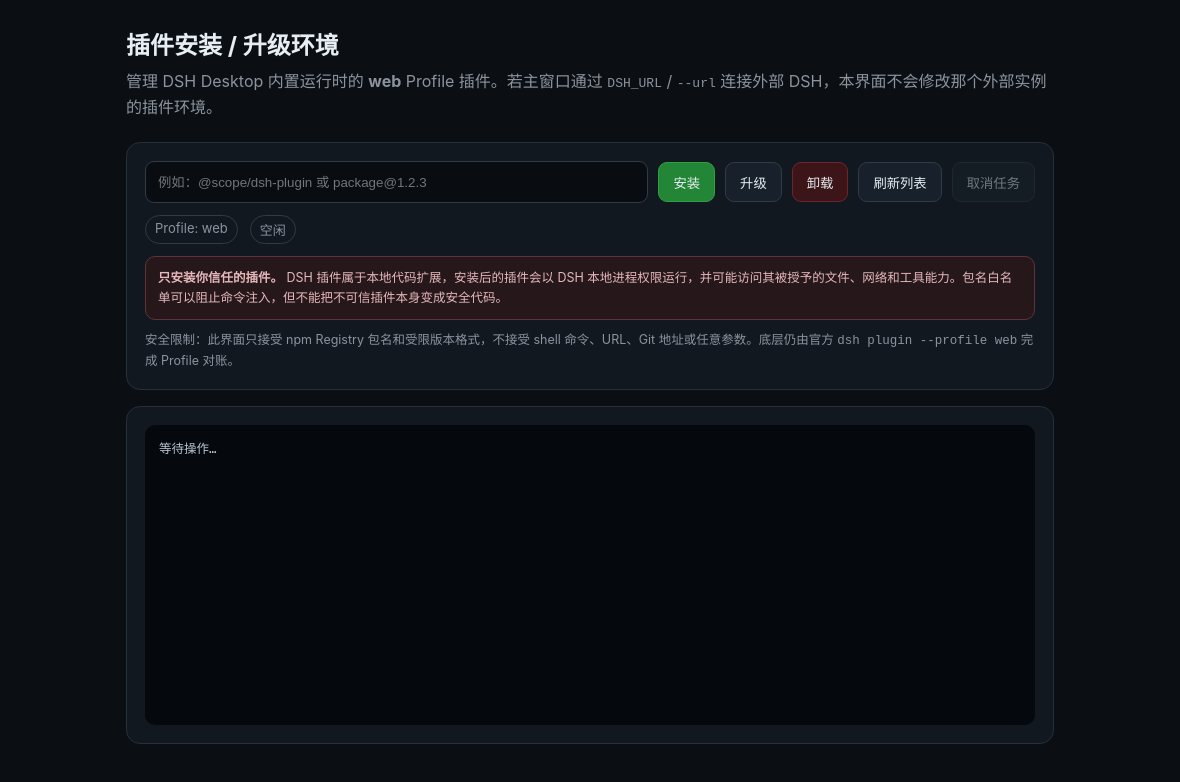
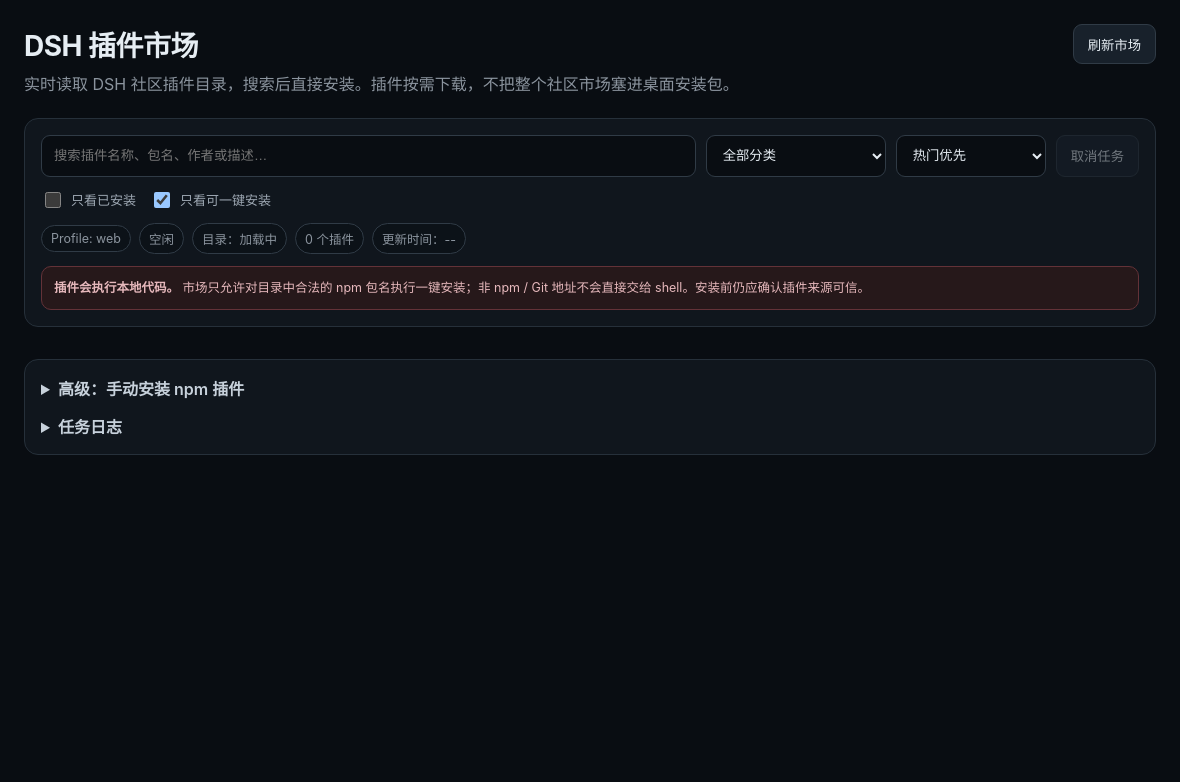
Before and after one commit to guanyibei1314/dsh-desktop-plugin, an Electron app: page plugin-manager.html in a window 1180 px wide. Drawn offline with Linux system fonts and the light colour scheme; no server answers.

Commit message:
feat: replace plugin manager with marketplace UI

```diff
--- a/plugin-manager.html
+++ b/plugin-manager.html
@@ -4,60 +4,128 @@
   <meta charset="utf-8">
   <meta name="viewport" content="width=device-width, initial-scale=1">
   <meta http-equiv="Content-Security-Policy" content="default-src 'none'; style-src 'unsafe-inline'; script-src 'self'; img-src 'self' data:; base-uri 'none'; form-action 'none'; frame-ancestors 'none'">
-  <title>DSH 插件管理</title>
+  <title>DSH 插件市场</title>
   <style>
     :root { color-scheme: dark; font-family: Inter, "Microsoft YaHei", system-ui, sans-serif; }
     * { box-sizing: border-box; }
-    body { margin: 0; background: #0b0f14; color: #e6edf3; }
-    main { max-width: 980px; margin: 0 auto; padding: 26px; }
-    h1 { margin: 0 0 8px; font-size: 24px; }
-    .sub { color: #8b949e; margin-bottom: 22px; line-height: 1.6; }
-    .panel { background: #111820; border: 1px solid #26303a; border-radius: 14px; padding: 18px; margin-bottom: 16px; }
-    .row { display: flex; gap: 10px; align-items: center; flex-wrap: wrap; }
-    input { flex: 1 1 420px; min-width: 260px; height: 42px; border: 1px solid #303b46; border-radius: 9px; background: #090d12; color: #e6edf3; padding: 0 12px; outline: none; }
-    input:focus { border-color: #6e7681; }
-    button { height: 40px; padding: 0 14px; border: 1px solid #303b46; border-radius: 9px; background: #18212b; color: #e6edf3; cursor: pointer; }
+    body { margin: 0; background: #090d12; color: #e6edf3; }
+    main { max-width: 1180px; margin: 0 auto; padding: 24px; }
+    h1 { margin: 0; font-size: 28px; letter-spacing: -.5px; }
+    h2 { margin: 0 0 12px; font-size: 17px; }
+    .hero { display: flex; justify-content: space-between; align-items: flex-start; gap: 18px; margin-bottom: 20px; }
+    .sub { color: #8b949e; margin-top: 8px; line-height: 1.6; max-width: 760px; }
+    .panel { background: #10161d; border: 1px solid #26303a; border-radius: 14px; padding: 16px; margin-bottom: 16px; }
+    .toolbar { display: grid; grid-template-columns: minmax(260px, 1fr) 180px 150px auto; gap: 10px; }
+    input, select { width: 100%; height: 42px; border: 1px solid #303b46; border-radius: 9px; background: #090d12; color: #e6edf3; padding: 0 12px; outline: none; }
+    input:focus, select:focus { border-color: #6e7681; }
+    button { min-height: 40px; padding: 0 14px; border: 1px solid #303b46; border-radius: 9px; background: #18212b; color: #e6edf3; cursor: pointer; }
     button:hover:not(:disabled) { background: #222d39; }
     button:disabled { opacity: .45; cursor: not-allowed; }
     button.primary { background: #238636; border-color: #2ea043; }
+    button.primary:hover:not(:disabled) { background: #2ea043; }
     button.danger { background: #3b1518; border-color: #6e252b; }
-    .meta { display: flex; gap: 12px; flex-wrap: wrap; font-size: 13px; color: #8b949e; margin-top: 12px; }
-    .badge { border: 1px solid #303b46; border-radius: 999px; padding: 4px 9px; }
-    .restart { display: none; margin-top: 14px; padding: 12px; border-radius: 10px; background: #2a210d; border: 1px solid #715d21; }
+    .meta { display: flex; gap: 8px; flex-wrap: wrap; font-size: 12.5px; color: #8b949e; margin-top: 12px; align-items: center; }
+    .badge { border: 1px solid #303b46; border-radius: 999px; padding: 5px 9px; background: #0c1218; }
+    .badge.live { color: #7ee787; border-color: #2f6f3e; }
+    .badge.cache { color: #d2a8ff; border-color: #704b91; }
+    .filters { display: flex; gap: 14px; align-items: center; margin-top: 12px; color: #9da7b2; font-size: 13px; }
+    .filters label { display: flex; gap: 7px; align-items: center; }
+    .filters input[type="checkbox"] { width: 16px; height: 16px; }
+    .grid { display: grid; grid-template-columns: repeat(2, minmax(0, 1fr)); gap: 12px; }
+    .card { background: #10161d; border: 1px solid #26303a; border-radius: 14px; padding: 16px; min-height: 188px; display: flex; flex-direction: column; gap: 10px; }
+    .card.installed { border-color: #315e3d; }
+    .card.deprecated { border-color: #725d2d; }
+    .card-head { display: flex; justify-content: space-between; gap: 12px; align-items: flex-start; }
+    .title { font-size: 16px; font-weight: 700; line-height: 1.35; }
+    .pkg { margin-top: 4px; color: #7d8590; font: 12px/1.4 "Cascadia Mono", Consolas, monospace; word-break: break-all; }
+    .desc { color: #b7c0ca; font-size: 13.5px; line-height: 1.55; min-height: 42px; }
+    .card-meta { display: flex; gap: 7px; flex-wrap: wrap; color: #8b949e; font-size: 12px; }
+    .pill { border-radius: 999px; background: #171f28; padding: 4px 8px; }
+    .pill.ok { color: #7ee787; }
+    .pill.warn { color: #e3b341; }
+    .actions { margin-top: auto; display: flex; gap: 8px; align-items: center; flex-wrap: wrap; }
+    .actions .note { color: #7d8590; font-size: 12px; }
+    .empty { display: none; padding: 42px 10px; text-align: center; color: #8b949e; }
+    .empty.visible { display: block; }
+    .restart { display: none; margin-top: 12px; padding: 12px; border-radius: 10px; background: #2a210d; border: 1px solid #715d21; }
     .restart.visible { display: flex; align-items: center; justify-content: space-between; gap: 12px; }
     .warning { margin-top: 12px; padding: 11px 12px; border-radius: 10px; background: #26181a; border: 1px solid #633238; color: #e6b8bc; font-size: 12.5px; line-height: 1.6; }
-    pre { min-height: 300px; max-height: 430px; overflow: auto; white-space: pre-wrap; word-break: break-word; margin: 0; background: #05080c; border-radius: 10px; padding: 14px; color: #b9c4cf; font: 12.5px/1.55 "Cascadia Mono", Consolas, monospace; }
-    .hint { font-size: 12.5px; color: #8b949e; line-height: 1.6; margin-top: 10px; }
+    details summary { cursor: pointer; color: #c7d1db; font-weight: 600; }
+    .manual { margin-top: 14px; display: flex; gap: 8px; flex-wrap: wrap; }
+    .manual input { flex: 1 1 380px; }
+    pre { min-height: 180px; max-height: 320px; overflow: auto; white-space: pre-wrap; word-break: break-word; margin: 12px 0 0; background: #05080c; border-radius: 10px; padding: 14px; color: #b9c4cf; font: 12px/1.55 "Cascadia Mono", Consolas, monospace; }
+    .hint { color: #7d8590; font-size: 12px; line-height: 1.55; margin-top: 9px; }
+    @media (max-width: 820px) {
+      main { padding: 16px; }
+      .hero { display: block; }
+      .toolbar { grid-template-columns: 1fr 1fr; }
+      .toolbar input { grid-column: 1 / -1; }
+      .grid { grid-template-columns: 1fr; }
+    }
+    @media (max-width: 520px) {
+      .toolbar { grid-template-columns: 1fr; }
+      .toolbar input { grid-column: auto; }
+      .manual button { flex: 1 1 40%; }
+    }
   </style>
 </head>
 <body>
   <main>
-    <h1>插件安装 / 升级环境</h1>
-    <div class="sub">管理 DSH Desktop 内置运行时的 <strong>web</strong> Profile 插件。若主窗口通过 <code>DSH_URL</code> / <code>--url</code> 连接外部 DSH，本界面不会修改那个外部实例的插件环境。</div>
+    <div class="hero">
+      <div>
+        <h1>DSH 插件市场</h1>
+        <div class="sub">实时读取 DSH 社区插件目录，搜索后直接安装。插件按需下载，不把整个社区市场塞进桌面安装包。</div>
+      </div>
+      <button id="refreshMarket">刷新市场</button>
+    </div>
 
     <section class="panel">
-      <div class="row">
-        <input id="package" autocomplete="off" spellcheck="false" placeholder="例如：@scope/dsh-plugin 或 package@1.2.3">
-        <button id="install" class="primary">安装</button>
-        <button id="update">升级</button>
-        <button id="remove" class="danger">卸载</button>
-        <button id="list">刷新列表</button>
+      <div class="toolbar">
+        <input id="search" autocomplete="off" spellcheck="false" placeholder="搜索插件名称、包名、作者或描述…">
+        <select id="category"><option value="">全部分类</option></select>
+        <select id="sort">
+          <option value="stars">热门优先</option>
+          <option value="newest">最新收录</option>
+          <option value="name">名称 A-Z</option>
+        </select>
         <button id="cancel" disabled>取消任务</button>
+      </div>
+      <div class="filters">
+        <label><input id="onlyInstalled" type="checkbox"> 只看已安装</label>
+        <label><input id="onlyInstallable" type="checkbox" checked> 只看可一键安装</label>
       </div>
       <div class="meta">
         <span id="profile" class="badge">Profile: web</span>
         <span id="state" class="badge">空闲</span>
+        <span id="source" class="badge">目录：加载中</span>
+        <span id="count" class="badge">0 个插件</span>
+        <span id="updated" class="badge">更新时间：--</span>
       </div>
       <div id="restartBox" class="restart">
         <span>插件集合已变化，需要重启 DSH Desktop 才会加载新的 Profile。</span>
         <button id="restart">立即重启</button>
       </div>
-      <div class="warning"><strong>只安装你信任的插件。</strong> DSH 插件属于本地代码扩展，安装后的插件会以 DSH 本地进程权限运行，并可能访问其被授予的文件、网络和工具能力。包名白名单可以阻止命令注入，但不能把不可信插件本身变成安全代码。</div>
-      <div class="hint">安全限制：此界面只接受 npm Registry 包名和受限版本格式，不接受 shell 命令、URL、Git 地址或任意参数。底层仍由官方 <code>dsh plugin --profile web</code> 完成 Profile 对账。</div>
+      <div class="warning"><strong>插件会执行本地代码。</strong> 市场只允许对目录中合法的 npm 包名执行一键安装；非 npm / Git 地址不会直接交给 shell。安装前仍应确认插件来源可信。</div>
     </section>
 
-    <section class="panel">
-      <pre id="output" aria-live="polite">等待操作…</pre>
+    <section id="cards" class="grid" aria-live="polite"></section>
+    <div id="empty" class="empty">没有符合当前筛选条件的插件。</div>
+
+    <section class="panel" style="margin-top:16px">
+      <details>
+        <summary>高级：手动安装 npm 插件</summary>
+        <div class="manual">
+          <input id="manualPackage" autocomplete="off" spellcheck="false" placeholder="例如：@scope/dsh-plugin 或 package@1.2.3">
+          <button id="manualInstall" class="primary">安装</button>
+          <button id="manualUpdate">升级</button>
+          <button id="manualRemove" class="danger">卸载</button>
+        </div>
+        <div class="hint">仍使用官方 <code>dsh plugin --profile web</code>；只接受 npm Registry 包名和受限版本格式，不接受 shell 命令、URL 或 Git 地址。</div>
+      </details>
+      <details style="margin-top:14px">
+        <summary>任务日志</summary>
+        <pre id="output" aria-live="polite">等待操作…</pre>
+      </details>
     </section>
   </main>
   <script src="plugin-manager.js"></script>
```
